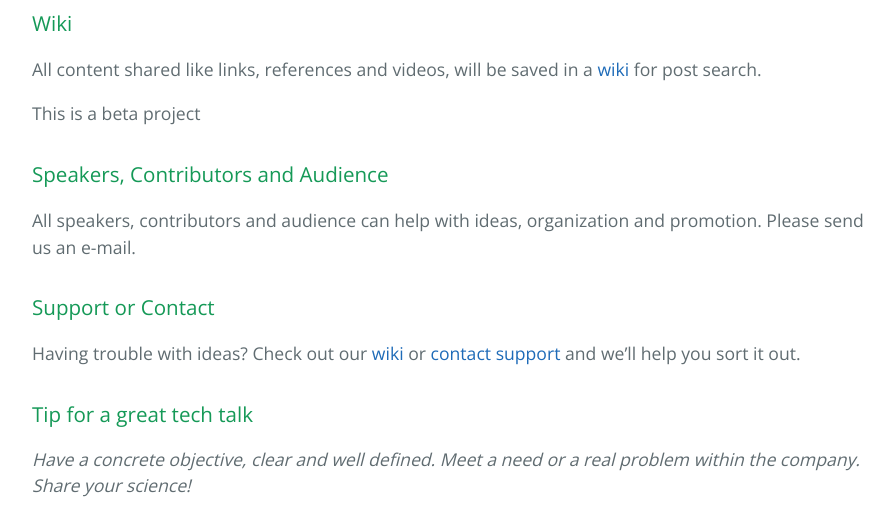
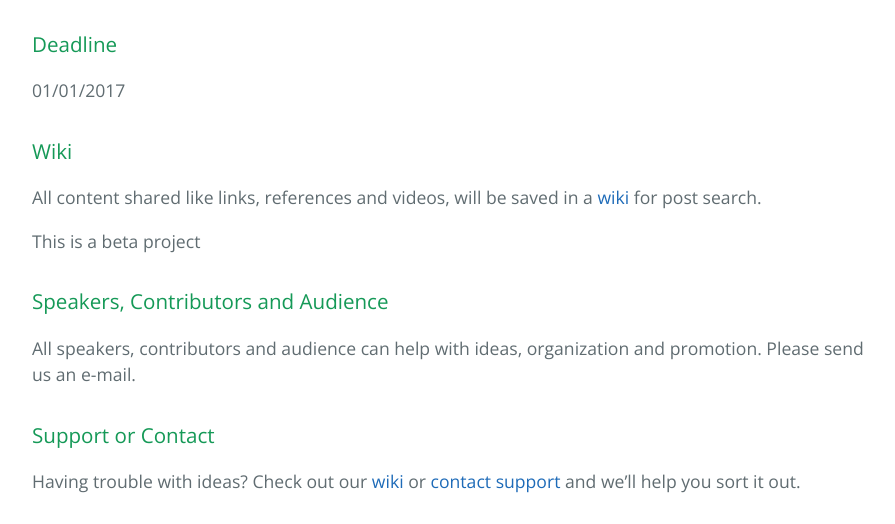
Before and after one commit to danvitoriano/tech-talk-boilerplate, a website: page index.html in a window 1280 px wide. Shown: the part 1596-2120 px from the top of the page, without its empty margins (192-1087 px from the left). Drawn offline with nearby package versions, Linux system fonts and the light colour scheme.

Commit message:
add deadline item and blockquote to tip

```diff
--- a/index.html
+++ b/index.html
@@ -60,12 +60,18 @@
     Block Storage
     Virtual Networks
     Digital Payments
+    QA
   }
 </pre>
 
 <p>Now, if you have an idea for a tech talk, send an e-mail to <strong><a href="mailto:us@myawesome.com">us@myawesome.com</a></strong> breathly explaining what the theme talks about. <small>Send as many e-emails as you want.</small></p>
 
 <p>We are going to pick up 6 to 10 suggestions for this 1st edition. All other suggestions will be saved for each month later.</p>
+
+<h3>
+<a id="authors-and-contributors" class="anchor" href="#authors-and-contributors" aria-hidden="true"><span aria-hidden="true" class="octicon octicon-link"></span></a>Deadline</h3>
+
+<p>01/01/2017</p>
 
 <h3>
 <a id="designer-templates" class="anchor" href="#designer-templates" aria-hidden="true"><span aria-hidden="true" class="octicon octicon-link"></span></a>Wiki</h3>
```
